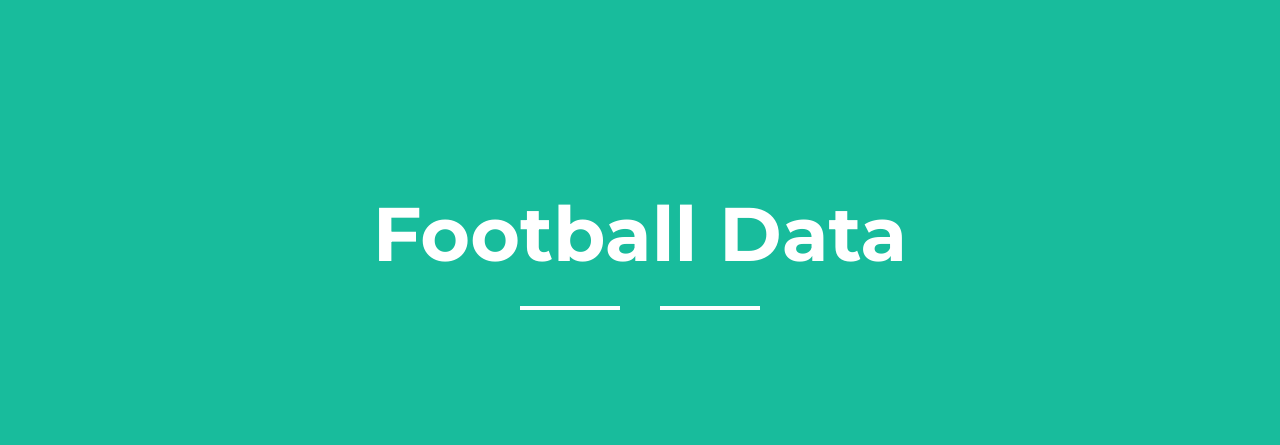
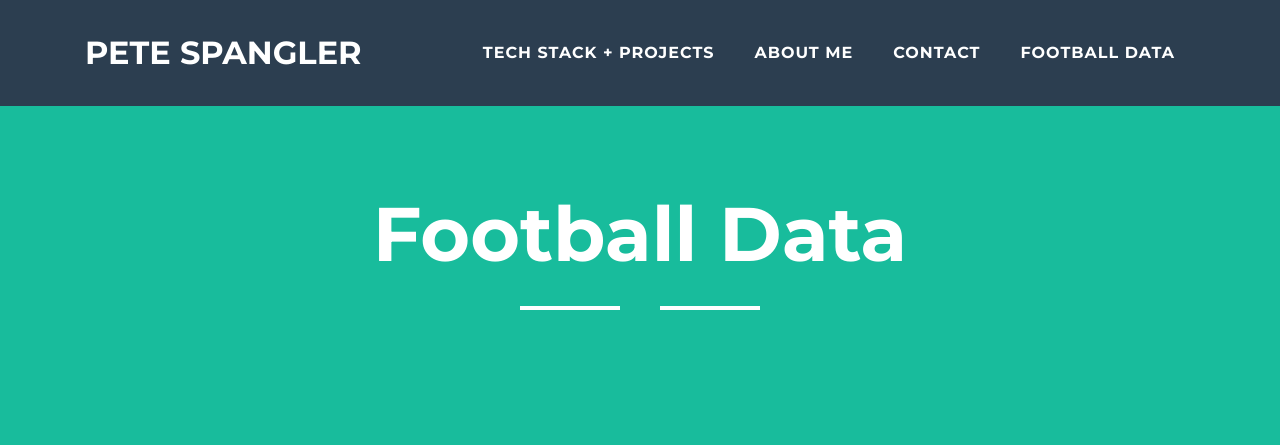
Before and after one commit to PeteSpangler/Not_Khakis, a Flask app: page /football_data in a window 1280 px wide. Shown: the top 445 px of the page. Run offline with Flask 2, Linux system fonts and the light colour scheme; some libraries are stand-ins or nearby versions.

Commit message:
thinking of dropping the football data idea updated nav bar to all pages

```diff
--- a/SpangWeb/2.0/app/templates/footballdata.html
+++ b/SpangWeb/2.0/app/templates/footballdata.html
@@ -10,6 +10,21 @@
     <link rel="stylesheet" href="https://fonts.googleapis.com/css?family=Lato:100,100i,300,300i,400,400i,700,700i,900,900i">
 </head>
 
+<body id="page-top">
+    <nav class="navbar navbar-light navbar-expand-lg fixed-top bg-secondary text-uppercase" id="mainNav">
+        <div class="container"><a class="navbar-brand js-scroll-trigger" href="/">Pete Spangler</a><button data-toggle="collapse" data-target="#navbarResponsive" class="navbar-toggler navbar-toggler-right text-uppercase bg-primary text-white rounded" aria-controls="navbarResponsive"
+                aria-expanded="false" aria-label="Toggle navigation"><i class="fa fa-bars"></i></button>
+            <div class="collapse navbar-collapse" id="navbarResponsive">
+                <ul class="nav navbar-nav ml-auto">
+                    <li class="nav-item mx-0 mx-lg-1"><a class="nav-link active py-3 px-0 px-lg-3 rounded js-scroll-trigger" href="/#portfolio">Tech stack + Projects</a></li>
+                    <li class="nav-item mx-0 mx-lg-1"><a class="nav-link active py-3 px-0 px-lg-3 rounded js-scroll-trigger" href="about">About me</a></li>
+                    <li class="nav-item mx-0 mx-lg-1"><a class="nav-link active py-3 px-0 px-lg-3 rounded js-scroll-trigger" href="/#contact">Contact</a></li>
+                    <li class="nav-item mx-0 mx-lg-1"><a class="nav-link active py-3 px-0 px-lg-3 rounded js-scroll-trigger" href="football_data">Football Data</a></li>
+                    <li class="nav-item"></li>
+                </ul>
+            </div>
+        </div>
+    </nav>
     <header class="masthead bg-primary text-white text-center">
         <div class="container">
             <h1>Football Data</h1>
--- a/SpangWeb/2.0/app/templates/index.html
+++ b/SpangWeb/2.0/app/templates/index.html
@@ -76,7 +76,7 @@
                         <div class="col-md-12 col-lg-5"><a href="#"><img class="img-fluid" src="/static/portfolio/azure-1.png"></a></div>
                         <div class="col">
                             <h3 class="name"><a href="https://github.com/PeteSpangler/UdacityAzureDeveloper">Azure</a></h3>
-                            <p class="description">I am currently enrolled in a Udacity Azure Developer Nanodegree and have already completed several projects utilizing different features of Azure.</p>
+                            <p class="description">I recently completed the Udacity Azure Developer Nanodegree, in which I built several projects utilizing different features of Azure.</p>
                         </div>
                     </div>
                 </div>
```
Also changed, not shown: SpangWeb/2.0/app/templates/page2.html (+11 -2 lines), SpangWeb/2.0/app/templates/textured_glass.html (+17 -3 lines).
